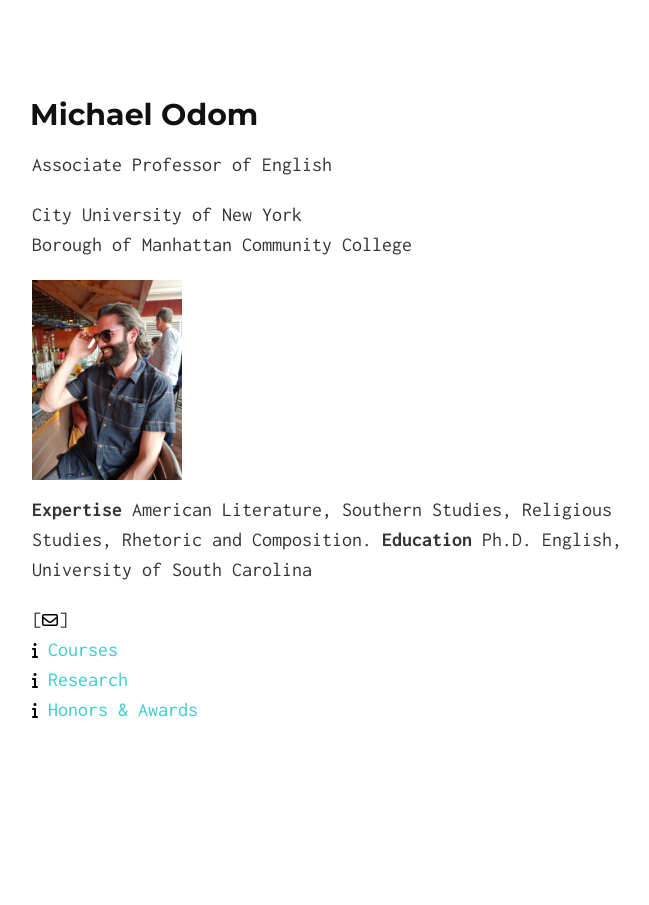
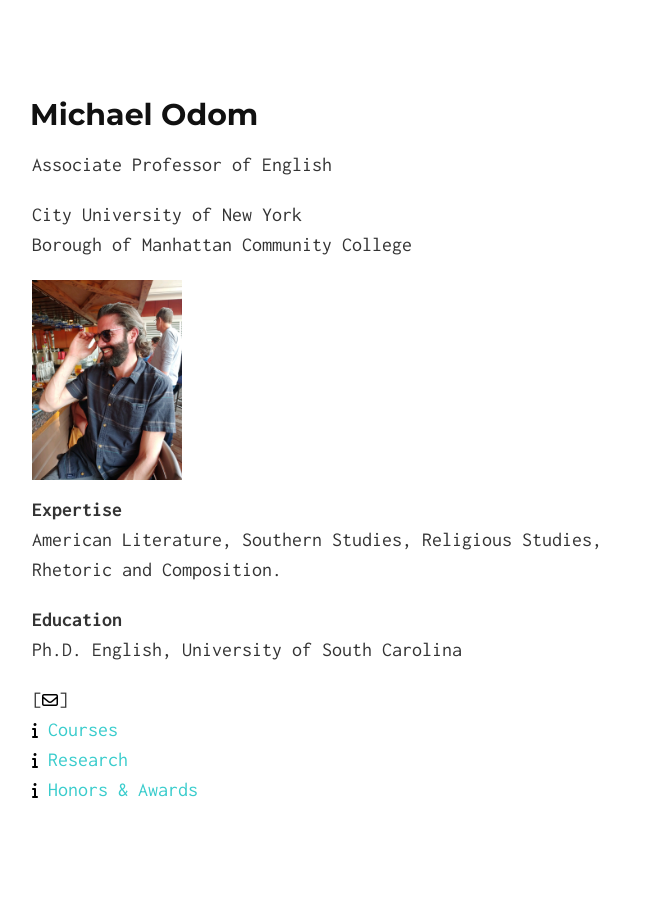
Before and after one commit to michaelodom/michaelodom.github.io, a Jekyll site: the page built from index.md, in a window 1280 px wide. Shown: the whole page, without its empty margins (308-957 px from the left). Built offline with Jekyll 4.4.1, drawn with Linux system fonts in a browser that asks for light colours; nearby versions of some CDN libraries; our own code applies the rules of GitHub Pages for plain Markdown files.

```diff
--- a/index.md
+++ b/index.md
@@ -8,10 +8,10 @@ Borough of Manhattan Community College
 
 <div style="text-align:left">
 <img style="align: left; margin: 0px 15px 15px 0px;" src="/icons/IMG_0173.JPG" width = "25%"/>
-<p><strong>Expertise</strong>
-American Literature, Southern Studies, Religious Studies, Rhetoric and Composition.
+<strong>Expertise</strong>
+<p>American Literature, Southern Studies, Religious Studies, Rhetoric and Composition.</p>
 <strong>Education</strong>
-Ph.D. English, University of South Carolina</p>
+<p>Ph.D. English, University of South Carolina</p>
 </div>
 
 
```
